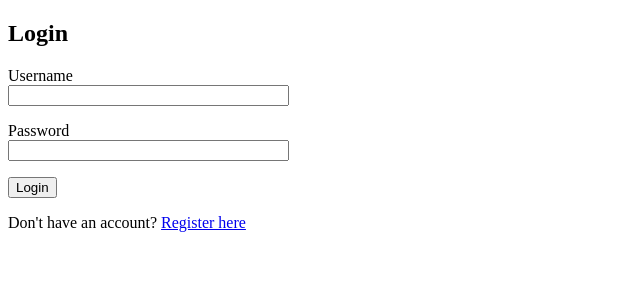
After one commit to beatwad/dwh_assistant, a Flask app: page /login in a window 1280 px wide. The commit adds this page. Shown: the top 300 px of the page, without its empty margins (0-640 px from the left). Run offline with Flask 3, Linux system fonts and the light colour scheme.

Commit message:
Add user registraion, login, logout and consider previous dialogue history between user and LLM in prompt

````diff
--- a/ap_template/app/app.py
+++ b/ap_template/app/app.py
@@ -1,21 +1,91 @@
-from flask import Flask, jsonify, render_template, request
+from flask import Flask, jsonify, render_template, request, redirect, url_for, flash
+from flask_sqlalchemy import SQLAlchemy
+from flask_login import LoginManager, UserMixin, login_user, logout_user, login_required, current_user
+from flask_wtf import FlaskForm
+from wtforms import StringField, PasswordField, SubmitField
+from wtforms.validators import DataRequired, EqualTo, Length
+from werkzeug.security import generate_password_hash, check_password_hash
+from dotenv import load_dotenv
 from services.database import execute_sql_query, load_dbml_schema
-# from services.database import load_table_names, build_dbml_schema
-from services.llm import natural_language_to_sql
-
-from dotenv import load_dotenv
+from services.llm import natural_language_to_sql, prune_dialogue
 
 load_dotenv()
 
 assistant_app = Flask(__name__)
+assistant_app.config['SECRET_KEY'] = 'your_secret_key'
+assistant_app.config['SQLALCHEMY_DATABASE_URI'] = 'sqlite:///users.db'  # Update with your actual database URI
 
+db = SQLAlchemy(assistant_app)
+login_manager = LoginManager(assistant_app)
+login_manager.login_view = 'login'
+
+dialogue = {}
+
+# User model
+class User(UserMixin, db.Model):
+    id = db.Column(db.Integer, primary_key=True)
+    username = db.Column(db.String(150), unique=True, nullable=False)
+    password = db.Column(db.String(150), nullable=False)
+
+@login_manager.user_loader
+def load_user(user_id):
+    try:
+        return User.query.get(int(user_id))
+    except ValueError as e:
+        print(f"[ERROR] Catch a ValueError: {e}")
+        return User.query.get(0)
+
+# Registration form
+class RegistrationForm(FlaskForm):
+    username = StringField('Username', validators=[DataRequired(), Length(min=4, max=150)])
+    password = PasswordField('Password', validators=[DataRequired(), Length(min=6)])
+    confirm_password = PasswordField('Confirm Password', validators=[DataRequired(), EqualTo('password')])
+    submit = SubmitField('Sign Up')
+
+# Login form
+class LoginForm(FlaskForm):
+    username = StringField('Username', validators=[DataRequired(), Length(min=4, max=150)])
+    password = PasswordField('Password', validators=[DataRequired()])
+    submit = SubmitField('Login')
+
+@assistant_app.route('/register', methods=['GET', 'POST'])
+def register():
+    form = RegistrationForm()
+    if form.validate_on_submit():
+        hashed_password = generate_password_hash(form.password.data)
+        new_user = User(username=form.username.data, password=hashed_password)
+        db.session.add(new_user)
+        db.session.commit()
+        flash('Account created successfully! You can now log in.', 'success')
+        return redirect(url_for('login'))
+    return render_template('register.html', form=form)
+
+@assistant_app.route('/login', methods=['GET', 'POST'])
+def login():
+    form = LoginForm()
+    if form.validate_on_submit():
+        user = User.query.filter_by(username=form.username.data).first()
+        if user and check_password_hash(user.password, form.password.data):
+            login_user(user)
+            flash('Login successful!', 'success')
+            return redirect(url_for('home'))
+        else:
+            flash('Login Unsuccessful. Please check username and password', 'danger')
+    return render_template('login.html', form=form)
+
+@assistant_app.route('/logout')
+@login_required
+def logout():
+    logout_user()
+    flash('You have been logged out.', 'success')
+    return redirect(url_for('login'))
 
 @assistant_app.route("/", methods=["GET", "POST"])
+@login_required
 def home():
     if request.method == "POST":
         return handle_post_request()
-    return render_template("index.html")
-
+    return render_template("index.html", user=current_user)
 
 def handle_post_request():
     if (
@@ -25,7 +95,6 @@ def handle_post_request():
         return handle_ajax_request()
     return handle_form_request()
 
-
 def handle_ajax_request():
     data = request.get_json()
     manual_query = data.get("manualQuery")
@@ -34,13 +103,13 @@ def handle_ajax_request():
         return process_query(manual_query)
     return jsonify({"error": "No manual query provided"}), 400
 
-
 def handle_form_request():
     user_query = request.form.get("user_query")
     if user_query:
+        # add previous dialogue to prompt
+        user_query = dialogue.get(current_user.id, "") + "User's request: " + user_query + "\n"
         return process_natural_language_query(user_query)
     return jsonify({"error": "No user query provided"}), 400
-
 
 def process_query(query):
     try:
@@ -52,24 +121,28 @@ def process_query(query):
             {"result": df.to_html(classes="table table-striped"), "sql": query}
         )
     except Exception as e:
-        return jsonify({"error": f"Произошла ошибка при выполнении запроса: {str(e)}"})
-
+        return jsonify({"error": f"There was an error during query execution: {str(e)}"})
 
 def process_natural_language_query(user_query):
-
-    # table_names = load_table_names()
-    # dbml_schema = build_dbml_schema(table_names)
-
     dbml_schema = load_dbml_schema()
-
     llm_answer = natural_language_to_sql(user_query, dbml_schema)
 
+    # store dialog history for the current user
     if llm_answer["status"] == "success":
+        dialogue[current_user.id] = user_query + llm_answer["raw_response"] + "\n"
+        # prune dialogue by deleting the very first conversations, so the overall
+        # prompt can
+        dialogue[current_user.id] = prune_dialogue(dialogue[current_user.id])
         return process_query(llm_answer["sql"])
     return jsonify(
         {
             "error": llm_answer["error_description"],
             "sql": llm_answer.get("sql", ""),
-            "rawResponse": llm_answer.get("raw_response", "Нет сырого ответа"),
+            "rawResponse": llm_answer.get("raw_response", "No raw response"),
         }
     )
+
+if __name__ == "__main__":
+    with assistant_app.app_context():
+        db.create_all()
+    assistant_app.run(debug=True)
--- /dev/null
+++ b/ap_template/app/templates/login.html
@@ -0,0 +1,24 @@
+<!DOCTYPE html>
+<html lang="en">
+<head>
+    <meta charset="UTF-8">
+    <meta name="viewport" content="width=device-width, initial-scale=1.0">
+    <title>Login</title>
+</head>
+<body>
+    <h2>Login</h2>
+    <form method="POST">
+        {{ form.hidden_tag() }}
+        <p>
+            {{ form.username.label }}<br>
+            {{ form.username(size=32) }}
+        </p>
+        <p>
+            {{ form.password.label }}<br>
+            {{ form.password(size=32) }}
+        </p>
+        <p>{{ form.submit() }}</p>
+    </form>
+    <p>Don't have an account? <a href="{{ url_for('register') }}">Register here</a></p>
+</body>
+</html>
--- a/ap_template/requirements.txt
+++ b/ap_template/requirements.txt
@@ -8,3 +8,6 @@ Flask==3.0.2
 pyyaml==6.0.1
 requests==2.28.1
 openai==1.30.1
+Flask-Login==0.6.3
+Flask-SQLAlchemy==3.1.1
+Flask-WTF==1.2.1
--- a/ap_template/services/prompt.txt
+++ b/ap_template/services/prompt.txt
@@ -2,16 +2,18 @@ You are assistant that helps to write SQL queries.
 
 Based on the following database schema, generate a SQL query that satisfies the user's request,
 or explain why it is not possible and provide the reason.
+
+Enclose query in triple quotes ```
 
 SQL syntax: PostgreSQL
 
 Examples of correct SQL queries based on correct user requests:
 
 1. User's request: "Show all products of brand 'X' with price more than 500."
-    SQL query: "SELECT * FROM products WHERE brand = 'X' AND price > 500;"
+    SQL query: ``` SELECT * FROM products WHERE brand = 'X' AND price > 500; ```
 
 2. User's request: "Найдите все заказы в стране 'Y', включая информацию о стране."
-    SQL query: "SELECT o.*, c.name as country_name FROM orders o JOIN countries c ON o.country_code = c.id WHERE c.name = 'Y';"
+    SQL query: ``` SELECT o.*, c.name as country_name FROM orders o JOIN countries c ON o.country_code = c.id WHERE c.name = 'Y'; ```
 
 Examples of incorrect user requests and answers that model should return:
 
````
Also changed, not shown: ap_template/app/templates/index.html (+15 -18 lines), ap_template/app/templates/register.html (added, +28 -0 lines), ap_template/services/llm.py (+51 -36 lines), create_db/create_order_db.py (renamed from create_db/create_db.py).
